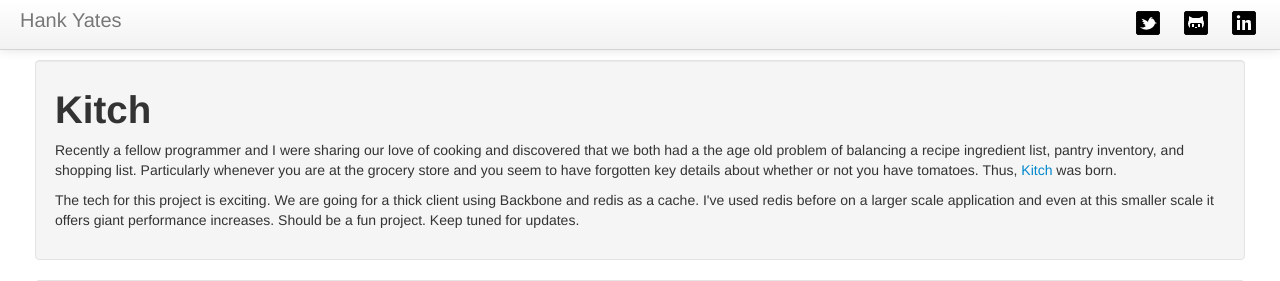
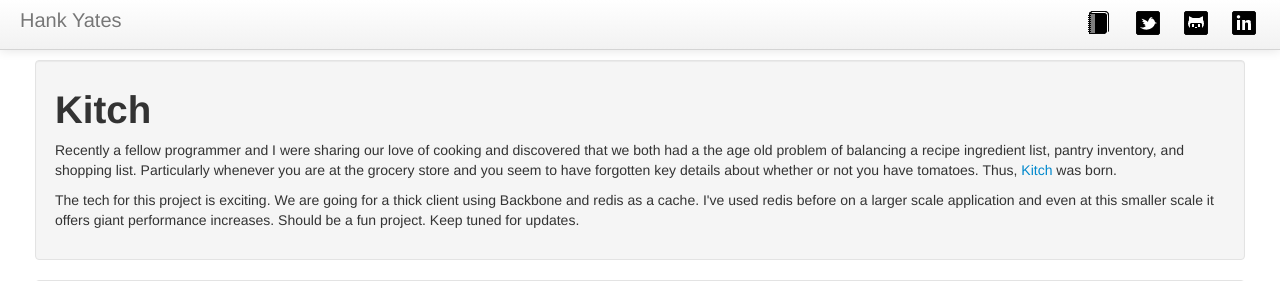
Before and after one commit to hankyates/hankyatescom, a Flask app: page / in a window 1280 px wide. Shown: the top 281 px of the page. Run offline with Flask 2, Linux system fonts and the light colour scheme; some libraries are stand-ins or nearby versions.

Commit message:
adding blog to topnav

```diff
--- a/templates/index.html
+++ b/templates/index.html
@@ -31,6 +31,7 @@
               <div class="navbar-inner">
                 <a class="brand" style="margin-left: 0;" href="/">Hank Yates</a>
                 <span class="pull-right">
+                  <a class="brand" target="_blank" href="http://blog.hankyates.com"><i class="icon-large icon-blog"></i></a>
                   <a class="brand" target="_blank" href="http://twitter.com/hankyates"><i class="icon-large icon-twitter"></i></a>
                   <a class="brand" target="_blank" href="http://github.com/hankyates"><i class="icon-large icon-github"></i></a>
                   <a class="brand" target="_blank" href="http://linkedin.com/in/hankyates"><i class="icon-large icon-linked-in"></i></a>
```
